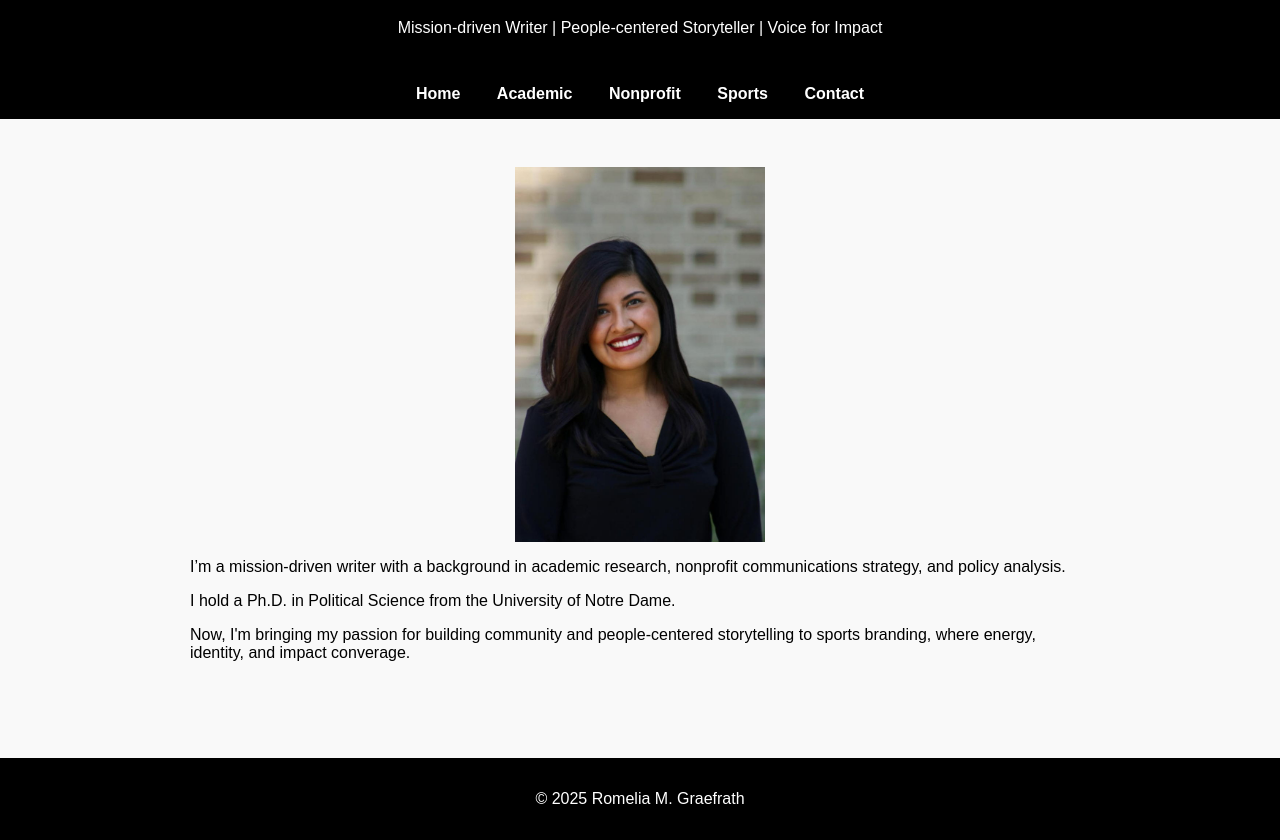
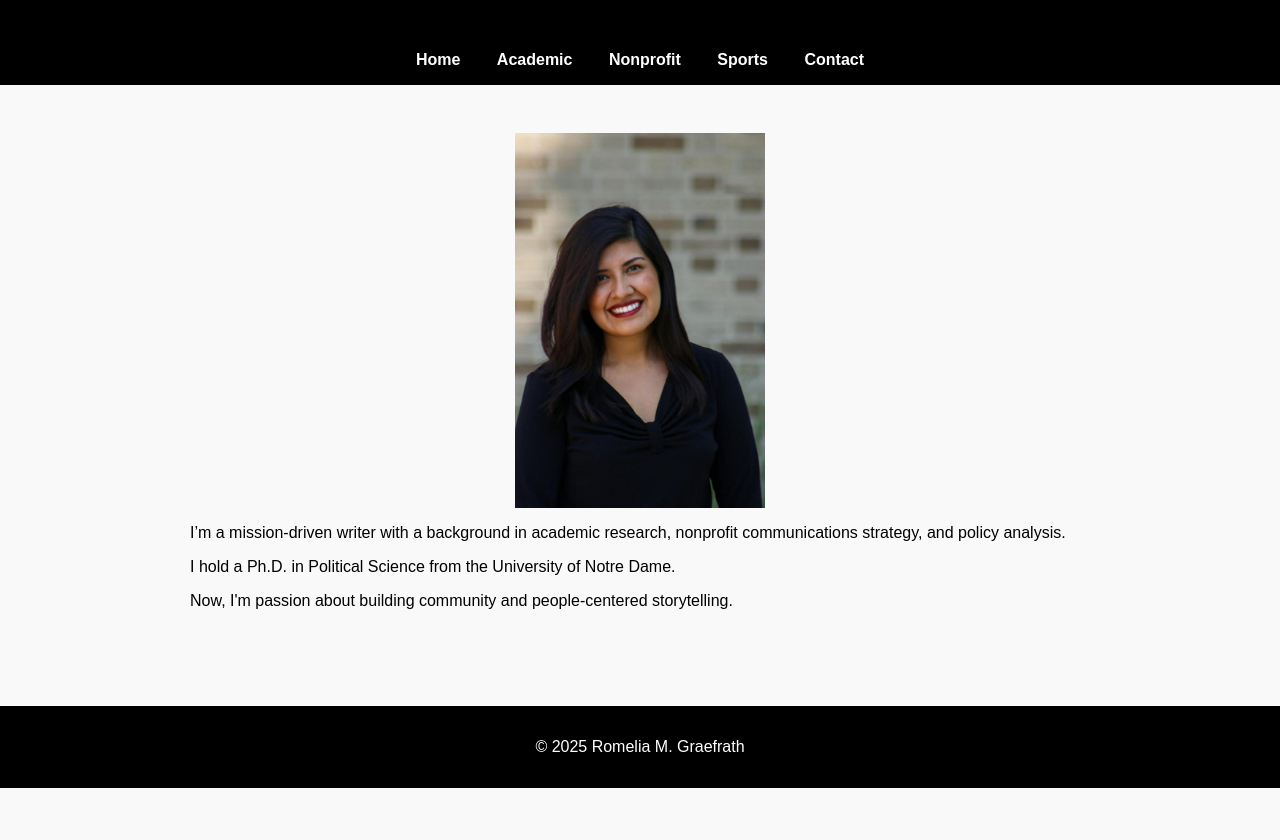
Before and after one commit to romeliagraefrath/romeliagraefrath.github.io, a plain HTML site: page index.html in a window 1280 px wide. Shown: the part 77-917 px from the top of the page. After the commit the page ends 865 px from the top, so only its background shows below. Drawn offline with Linux system fonts and the light colour scheme.

Commit message:
Update index.html

```diff
--- a/index.html
+++ b/index.html
@@ -9,7 +9,6 @@
 
   <header>
     <h1>Romelia M. Graefrath</h1>
-    <p>Mission-driven Writer | People-centered Storyteller | Voice for Impact</p>
   </header>
 
   <nav>
@@ -29,7 +28,7 @@
       I hold a Ph.D. in Political Science from the University of Notre Dame.
     </p>
     <p>
-      Now, I'm bringing my passion for building community and people-centered storytelling to sports branding, where energy, identity, and impact converage.
+      Now, I'm passion about building community and people-centered storytelling.
     </p>
   </div>
 
```
